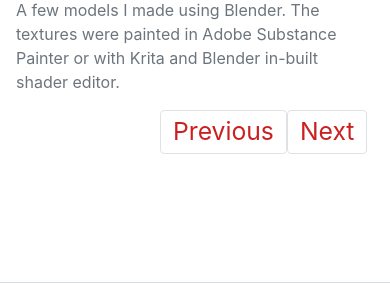
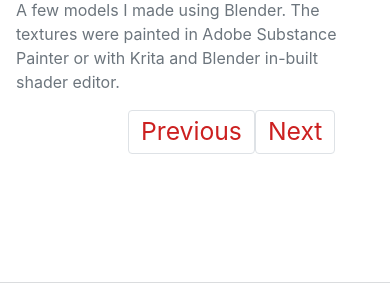
Before and after one commit to septimus1213/kisskrisztiancv, a Flask app: page / in a window 390 px wide. Shown: the part 3086-3369 px from the top of the page. Run offline with Flask 2, Linux system fonts and the light colour scheme; some libraries are stand-ins or nearby versions; some web fonts are replaced.

Commit message:
Update 3Dmodels.css

```diff
--- a/static/css/3Dmodels.css
+++ b/static/css/3Dmodels.css
@@ -29,7 +29,7 @@ model-viewer{
   }
 
   .modelbox{
-    margin-left: 6rem;
+    margin-left: 4rem;
   }
 
 .modelbox .pagination{
```
